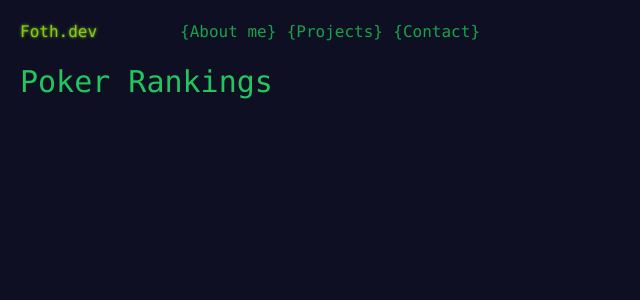
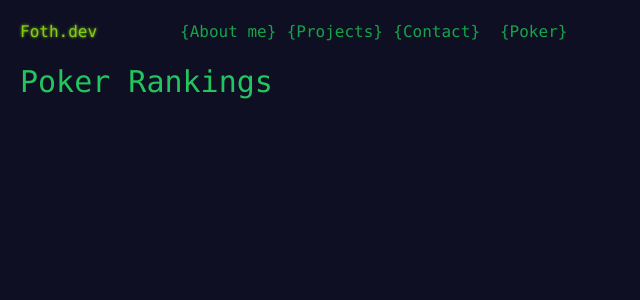
Before and after one commit to NicoFoth/Foth.dev-2.0, a Django app: page /poker/ in a window 1280 px wide. Shown: the top 300 px of the page, without its empty margins (0-640 px from the left). Run offline with Django 3.2, Linux system fonts and the light colour scheme; data that the repository does not hold is empty; some libraries are stand-ins or nearby versions.

Commit message:
Added a link to the poker page in the navbar

```diff
--- a/static/css/dist/styles.css
+++ b/static/css/dist/styles.css
@@ -872,6 +872,10 @@ select {
   gap: 1rem;
 }
 
+.gap-5 {
+  gap: 1.25rem;
+}
+
 .place-self-end {
   place-self: end;
 }
--- a/templates/base.html
+++ b/templates/base.html
@@ -14,9 +14,10 @@
     <div name="page-content" class="w-1/2 mx-5 font-mono">
         <div name="navigation" class="items-end flex flex-row my-5">
             <a class="basis-1/4" href="{% url 'show_landing_page' %}"><h1 class="text-lime-500 text-shadow-aoc shadow-lime-500  hover:text-red-500 hover:shadow-red-500">Foth.dev</h1></a>
-            <a class="basis-1/6" href="{% url 'show_about_page' %}"><h2 class="text-green-600  hover:text-green-500 hover:text-shadow-aoc hover:shadow-green-500">{About me}</h3></a>
+            <a class="basis-1/6" href="{% url 'show_about_page' %}"><h3 class="text-green-600  hover:text-green-500 hover:text-shadow-aoc hover:shadow-green-500">{About me}</h3></a>
             <a class="basis-1/6" href="{% url 'show_projects' %}"><h3 class="text-green-600  hover:text-green-500 hover:text-shadow-aoc hover:shadow-green-500">{Projects}</h3></a>
             <a class="basis-1/6" href="{% url 'show_contact_page' %}"><h3 class="text-green-600  hover:text-green-500 hover:text-shadow-aoc hover:shadow-green-500">{Contact}</h3></a>
+            <a class="basis-1/4" href="{% url 'show_poker_page' %}"><h3 class="text-green-600  hover:text-green-500 hover:text-shadow-aoc hover:shadow-green-500">{Poker}</h3></a>
         </div>
         {% block content %}
         {% endblock content %}
```
